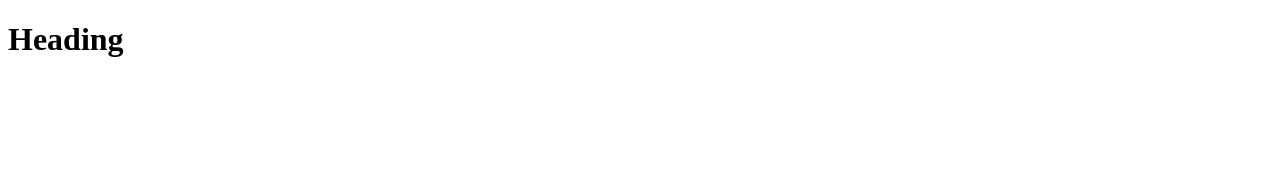
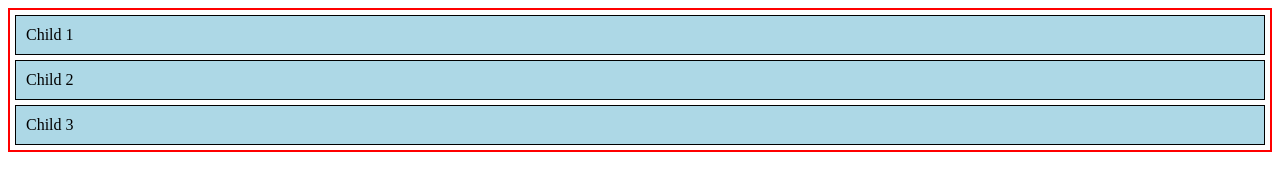
Before and after one commit to rokopluk/Challenge2, a plain HTML site: page index.html in a window 1280 px wide. Drawn offline with Linux system fonts and the light colour scheme.

Commit message:
Test of new feature

```diff
--- a/index.html
+++ b/index.html
@@ -8,7 +8,12 @@
     <link rel="stylesheet" href="screen.css">
   </head>
   <body>
-    <h1>Heading</h1>
-    <script src="index.js"></script>
+    <div class="container">
+      <div class="parent">
+          <div class="child">Child 1</div>
+          <div class="child">Child 2</div>
+          <div class="child">Child 3</div>
+      </div>
+  </div>
   </body>
 </html>
--- a/screen.css
+++ b/screen.css
@@ -1 +1,14 @@
-/* Add screen styles below */
+/* Select the parent element that contains a child element with a specific class */
+.parent:has(.child) .child {
+    background-color: lightblue;
+}
+
+.parent:has(.child) {
+    border: 2px solid red;
+}
+
+.child {
+    padding: 10px;
+    margin: 5px;
+    border: 1px solid black;
+}
```
